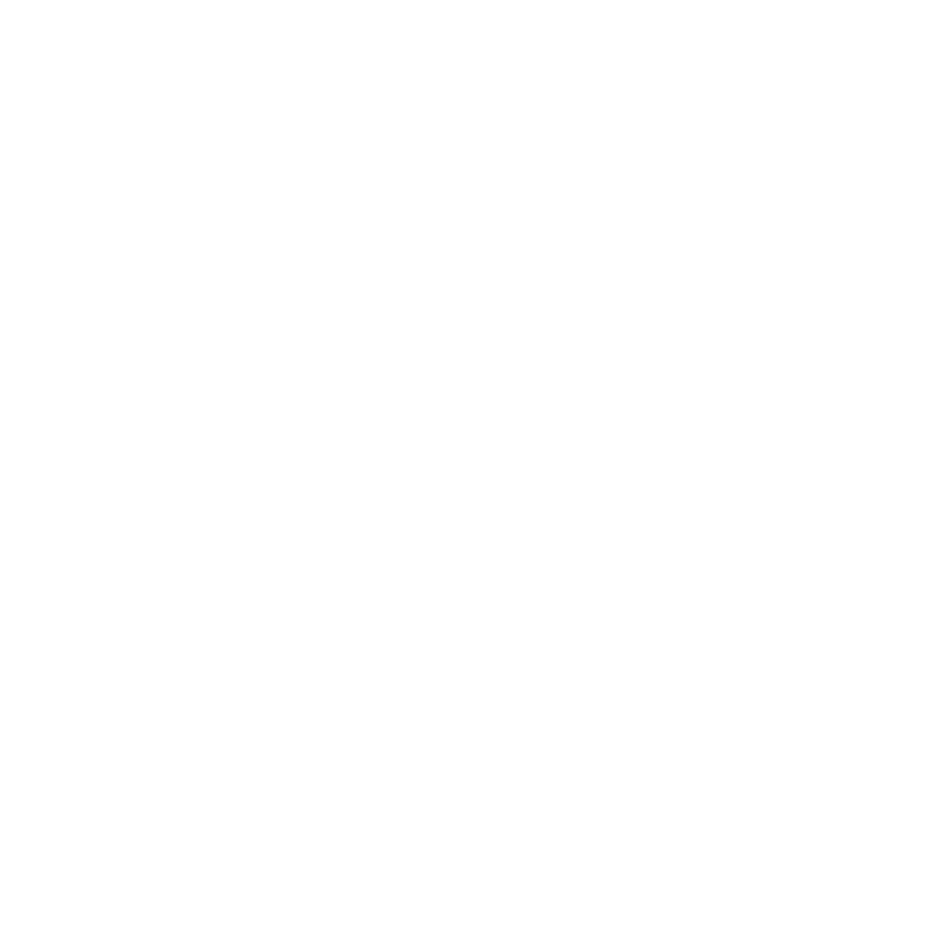
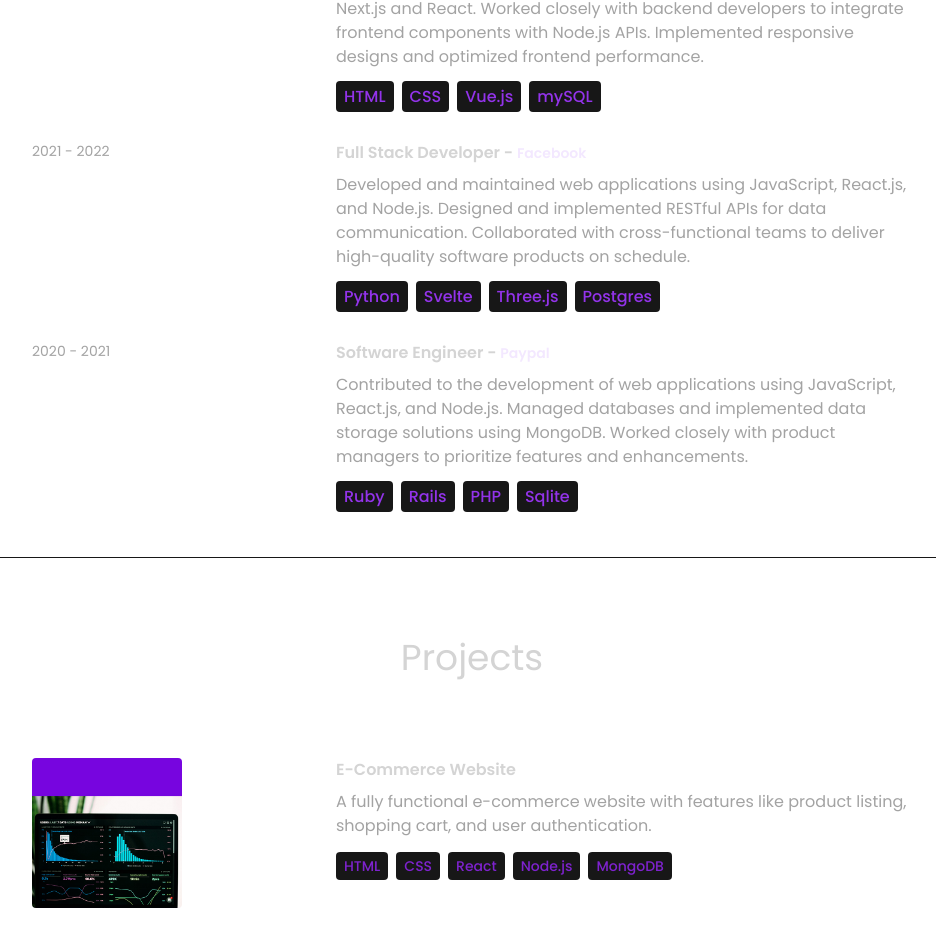
Before and after one commit to Pratik1031/Portfolio, a React (Vite) app in the folder client/: page / in a window 1280 px wide. Shown: the part 2450-3402 px from the top of the page, without its empty margins (168-1104 px from the left). Before the commit the page ends 1991 px from the top, so only its background shows below. Built offline with nearby package versions, Linux system fonts and the light colour scheme.

Commit message:
Added Experience and Project Section - Static

```diff
--- a/client/src/App.jsx
+++ b/client/src/App.jsx
@@ -1,6 +1,8 @@
 import About from "./components/About";
+import Experience from "./components/Experience";
 import Hero from "./components/Hero";
 import Navbar from "./components/Navbar";
+import Projects from "./components/Projects";
 import Technologies from "./components/Technologies";
 
 const App = () => {
@@ -14,6 +16,8 @@
         <Hero />
         <About />
         <Technologies />
+        <Experience />
+        <Projects />
       </div>
     </div>
   );
--- /dev/null
+++ b/client/src/components/Experience.jsx
@@ -0,0 +1,35 @@
+import { EXPERIENCES } from "../constants";
+
+const Experience = () => {
+  return (
+    <div className="border-b border-neutral-900 pb-4">
+      <h1 className="my-20 text-center text-4xl">Experience</h1>
+      <div>
+        {EXPERIENCES.map((exp, index) => (
+          <div key={index} className="mb-8 flex flex-wrap lg:justify-center">
+            <div className="w-full lg:w-1/4">
+              <p className="mb-2 text-sm text-neutral-400">{exp.year}</p>
+            </div>
+            <div className="w-full max-w-xl lg:w-3/4">
+              <h6 className="mb-2 font-semibold">
+                {exp.role} -{" "}
+                <span className="text-sm text-purple-100">{exp.company}</span>
+              </h6>
+              <p className="mb-4 text-neutral-400">{exp.description}</p>
+              {exp.technologies.map((tech, index) => (
+                <span
+                  key={index}
+                  className="mr-2 mt-4 rounded bg-neutral-900 px-2 py-1 font-medium text-purple-600"
+                >
+                  {tech}
+                </span>
+              ))}
+            </div>
+          </div>
+        ))}
+      </div>
+    </div>
+  );
+};
+
+export default Experience;
--- /dev/null
+++ b/client/src/components/Projects.jsx
@@ -0,0 +1,38 @@
+import { PROJECTS } from "../constants";
+
+const Projects = () => {
+  return (
+    <div className="border-b border-neutral-900 pb-4">
+      <h2 className="my-20 text-center text-4xl">Projects</h2>
+      <div>
+        {PROJECTS.map((project, index) => (
+          <div key={index} className="mb-8 flex flex-wrap lg:justify-center">
+            <div className="w-full lg:w-1/4">
+              <img
+                src={project.image}
+                alt={project.title}
+                width={150}
+                height={150}
+                className="mb-6 rounded"
+              />
+            </div>
+            <div className="w-full max-w-xl lg:w-3/4">
+              <h5 className="mb-2 font-semibold">{project.title}</h5>
+              <p className="mb-4 text-neutral-400">{project.description}</p>
+              {project.technologies.map((tech, index) => (
+                <span
+                  key={index}
+                  className="mr-2 rounded bg-neutral-900 px-2 py-1 text-sm font-medium text-purple-700"
+                >
+                  {tech}
+                </span>
+              ))}
+            </div>
+          </div>
+        ))}
+      </div>
+    </div>
+  );
+};
+
+export default Projects;
```
